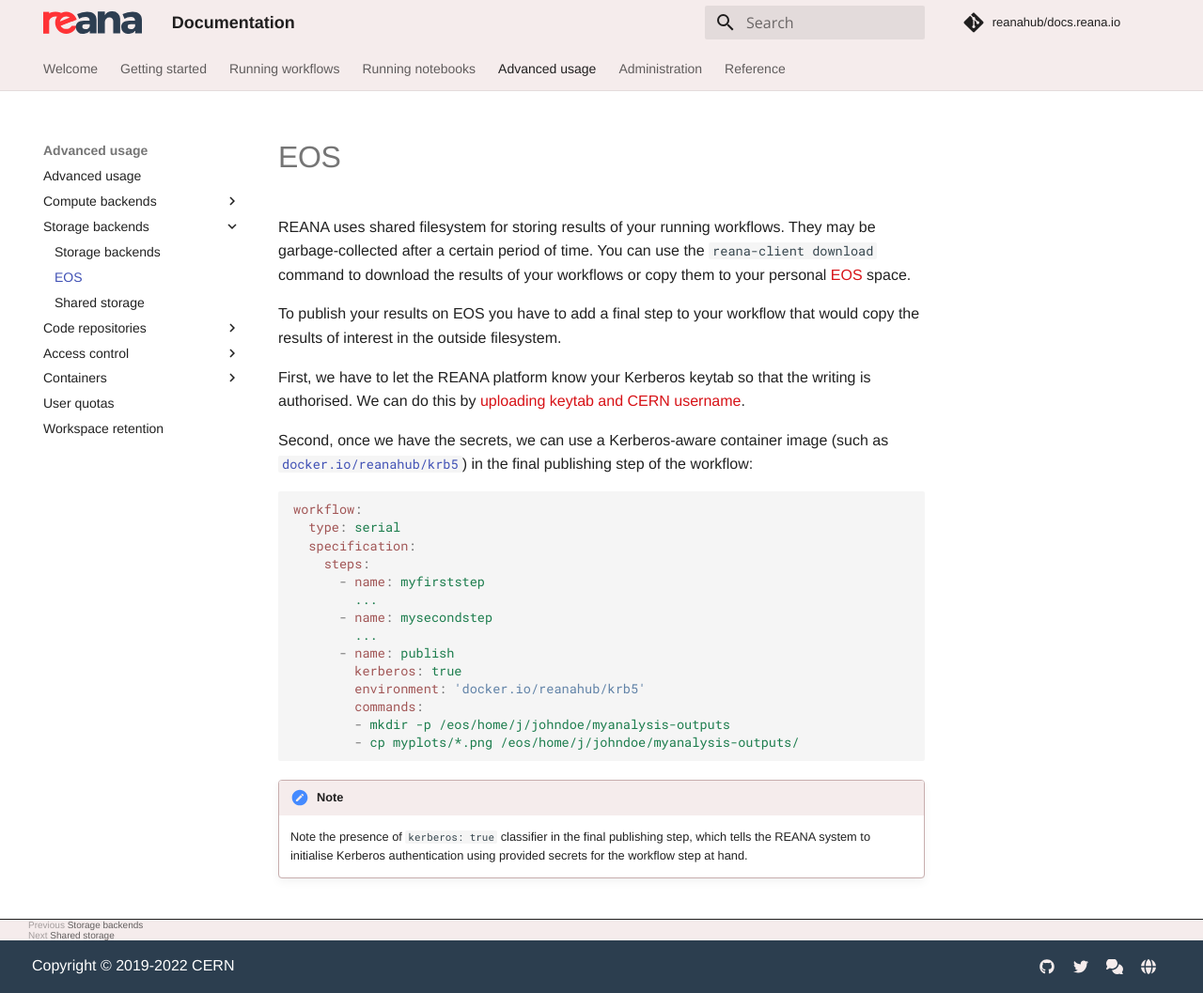
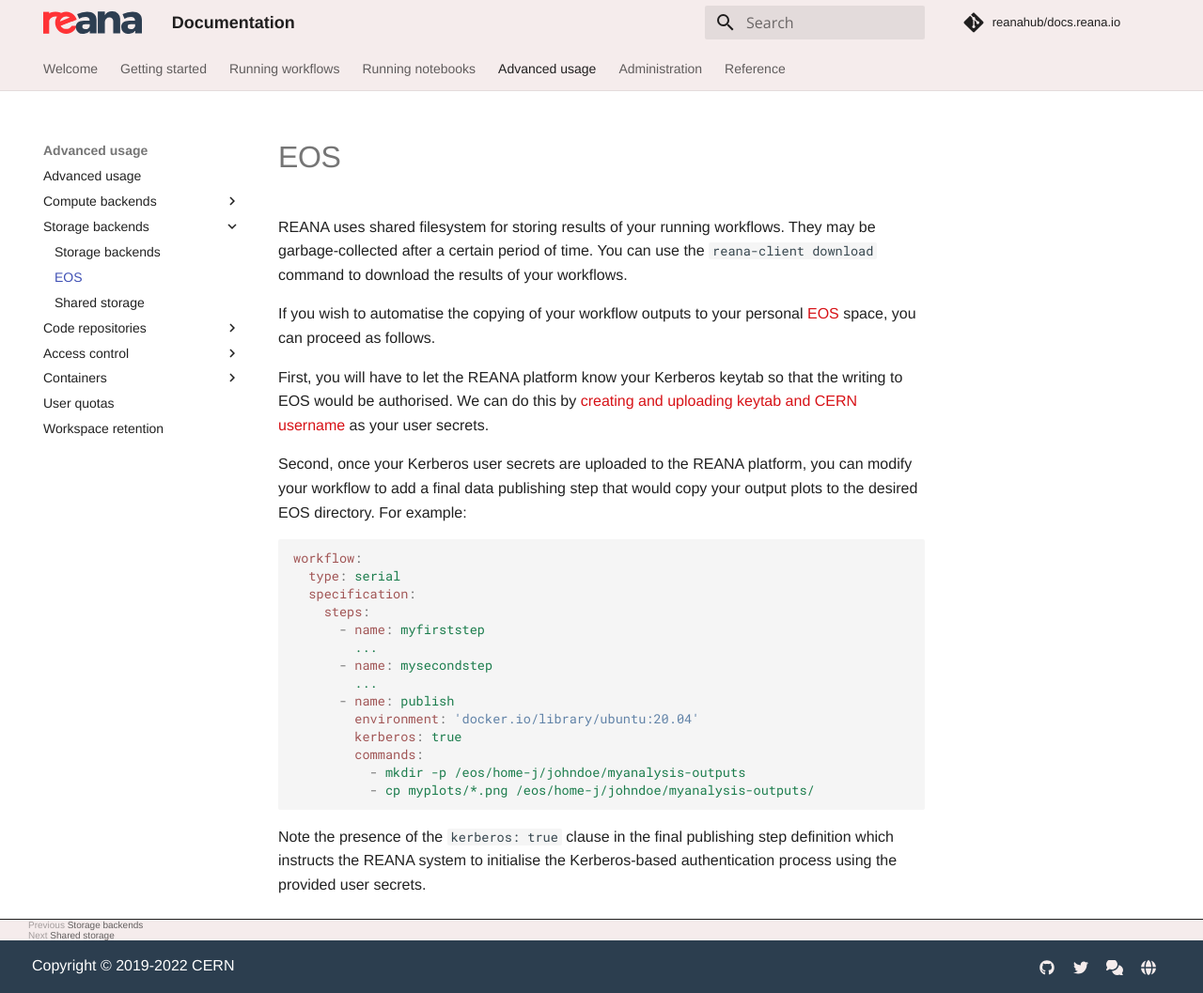
Before and after one commit to reanahub/docs.reana.io, an MkDocs documentation site: the page built from docs/advanced-usage/storage-backends/eos/index.md, in a window 1280 px wide and 1057 px high. Shown: the whole window at 94% size. Built offline with MkDocs 1.6.1 and Material for MkDocs 9.7.7, drawn with Linux system fonts in a browser that asks for light colours; comment, search, counter and statistics services are not loaded.

Commit message:
eos: update instructions to fit CERN K8s 1.25

````diff
--- a/docs/advanced-usage/storage-backends/eos/index.md
+++ b/docs/advanced-usage/storage-backends/eos/index.md
@@ -2,18 +2,20 @@
 
 REANA uses shared filesystem for storing results of your running workflows.
 They may be garbage-collected after a certain period of time. You can use the
-`reana-client download` command to download the results of your workflows or
-copy them to your personal [EOS](http://information-technology.web.cern.ch/services/eos-service) space.
+`reana-client download` command to download the results of your workflows.
 
-To publish your results on EOS you have to add a final step to your workflow
-that would copy the results of interest in the outside filesystem.
+If you wish to automatise the copying of your workflow outputs to your personal
+[EOS](http://information-technology.web.cern.ch/services/eos-service) space,
+you can proceed as follows.
 
-First, we have to let the REANA platform know your Kerberos keytab so that the
-writing is authorised. We can do this by [uploading keytab and CERN username](../../access-control/kerberos/index.md).
+First, you will have to let the REANA platform know your Kerberos keytab so
+that the writing to EOS would be authorised. We can do this by [creating and
+uploading keytab and CERN username](../../access-control/kerberos/index.md) as
+your user secrets.
 
-Second, once we have the secrets, we can use a Kerberos-aware container image
-(such as [`docker.io/reanahub/krb5`](https://hub.docker.com/r/reanahub/krb5))
-in the final publishing step of the workflow:
+Second, once your Kerberos user secrets are uploaded to the REANA platform, you
+can modify your workflow to add a final data publishing step that would copy
+your output plots to the desired EOS directory. For example:
 
 ```yaml
 workflow:
@@ -25,14 +27,13 @@ workflow:
       - name: mysecondstep
         ...
       - name: publish
+        environment: 'docker.io/library/ubuntu:20.04'
         kerberos: true
-        environment: 'docker.io/reanahub/krb5'
         commands:
-        - mkdir -p /eos/home/j/johndoe/myanalysis-outputs
-        - cp myplots/*.png /eos/home/j/johndoe/myanalysis-outputs/
+          - mkdir -p /eos/home-j/johndoe/myanalysis-outputs
+          - cp myplots/*.png /eos/home-j/johndoe/myanalysis-outputs/
 ```
 
-!!! note
-    Note the presence of `kerberos: true` classifier in the final publishing step,
-    which tells the REANA system to initialise Kerberos authentication using provided
-    secrets for the workflow step at hand.
+Note the presence of the ``kerberos: true`` clause in the final publishing step
+definition which instructs the REANA system to initialise the Kerberos-based
+authentication process using the provided user secrets.
````
